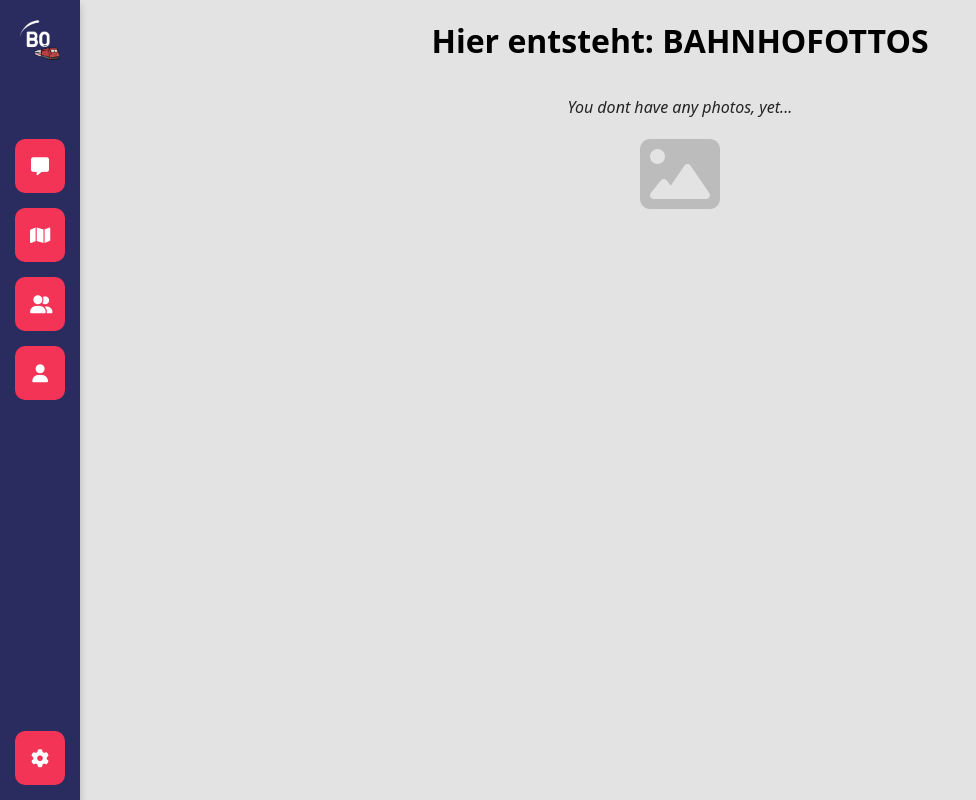
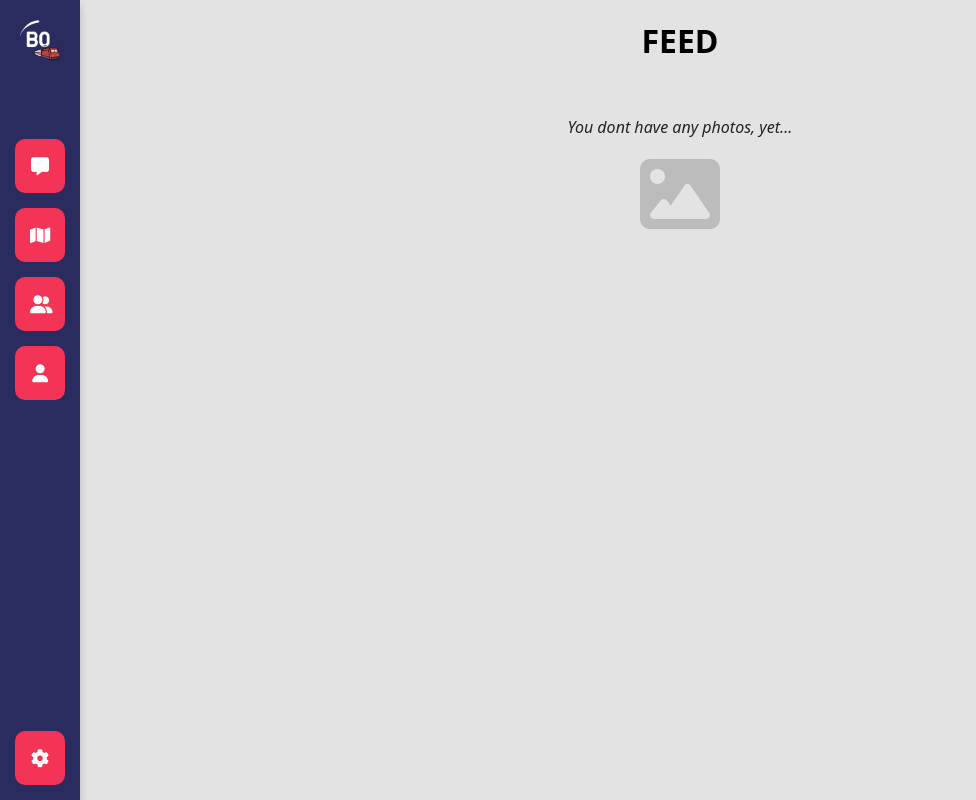
Before and after one commit to Langschwanzpinguine/Bahnhofottos, a Rails app: page / in a window 1280 px wide. Shown: the whole page, without its empty margins (0-976 px from the left). Run offline with Rails 7, Linux system fonts and the light colour scheme; the visitor is signed in with stand-in values (Sample User, id 1); data that the repository does not hold is empty; some libraries are stand-ins or nearby versions.

Commit message:
Changes by schasch (css otto)

```diff
--- a/app/assets/stylesheets/application.css
+++ b/app/assets/stylesheets/application.css
@@ -699,3 +699,9 @@
 .close:hover {
   color: red;
 }
+
+.feed{
+  padding: 20px;
+  flex: 1;
+  transition: transform 0.3s ease;
+}
--- a/app/views/main/index.html.erb
+++ b/app/views/main/index.html.erb
@@ -1,6 +1,6 @@
 <div class = "main_header">
     <p>
-        <h1>Hier entsteht: BAHNHOFOTTOS</h1>
+        <h1>FEED</h1>
     </p>
 </div>
 
```
